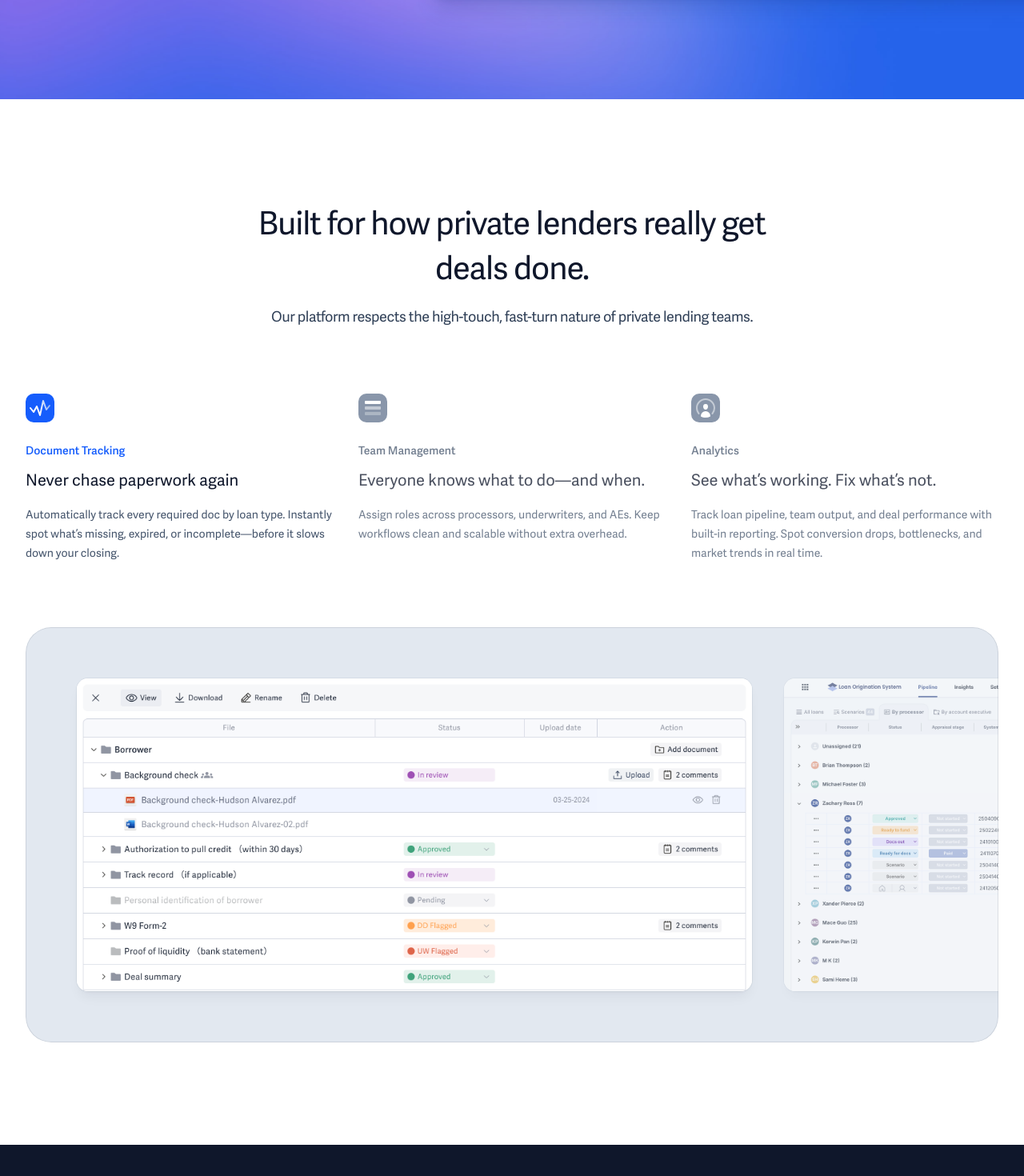
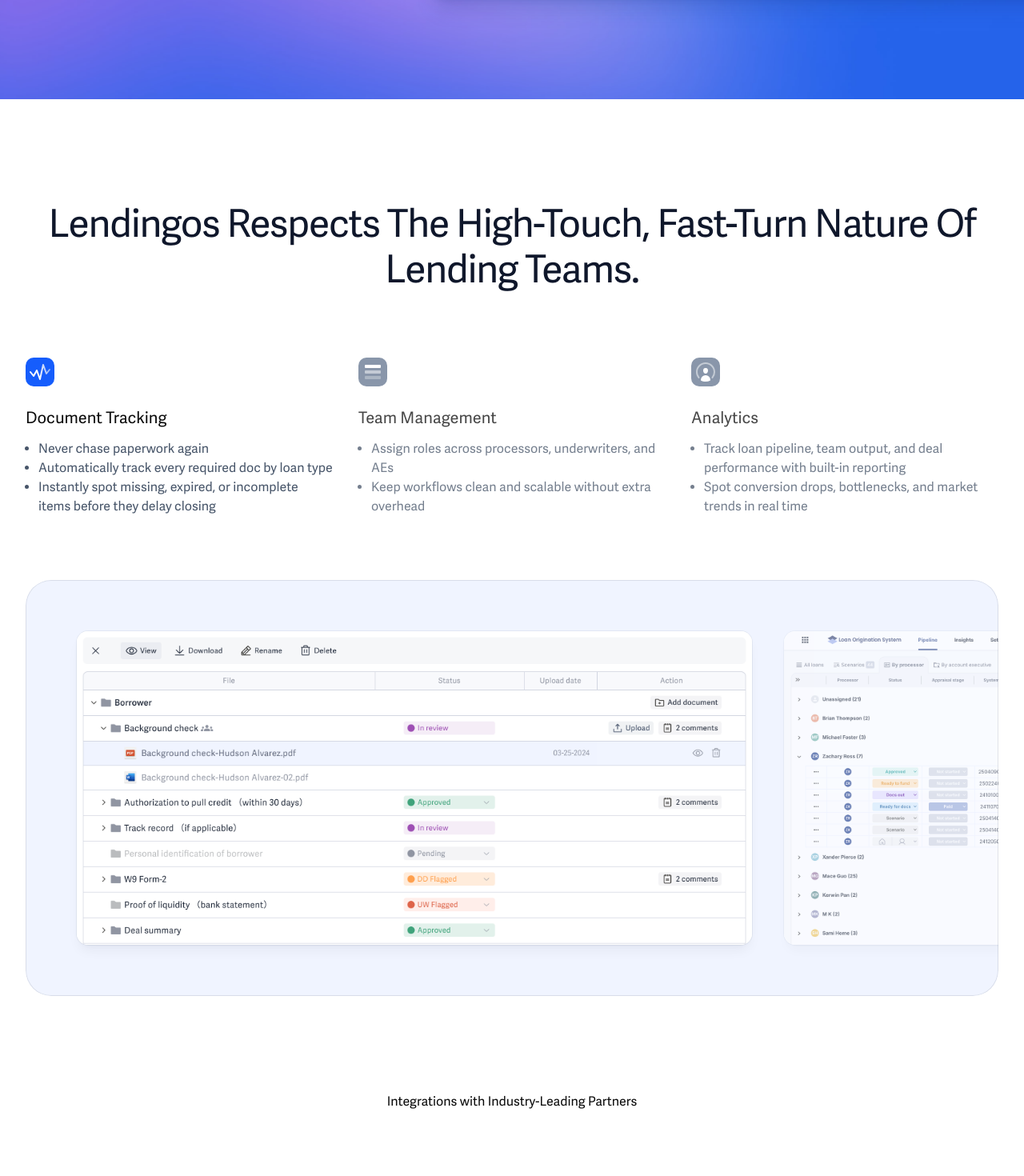
Before and after one commit to youlandinc/corepass-static-home, a Next.js app: page / in a window 1280 px wide. Shown: the part 2058-3528 px from the top of the page at 80% size. Built offline with nearby package versions, Linux system fonts and the light colour scheme.

Commit message:
feat: update

```diff
--- a/src/app/lenders/page.tsx
+++ b/src/app/lenders/page.tsx
@@ -1,6 +1,8 @@
 import { Button } from '@/components/Button'
 import { Header } from '@/components/Header'
 import { Hero } from '@/components/Hero'
+import { PrimaryFeatures } from '@/components/PrimaryFeatures'
+import { SecondaryFeatures } from '@/components/SecondaryFeatures'
 import { CallToAction } from '@/components/CallToAction'
 import { Testimonials } from '@/components/Testimonials'
 import { Faqs } from '@/components/Faqs'
@@ -18,6 +20,8 @@
       <Header />
       <main>
         <Hero />
+        <PrimaryFeatures />
+        <SecondaryFeatures />
         <CallToAction
           title={LENDERS_CALL.title}
           subtitle={LENDERS_CALL.subtitle}
--- a/src/components/CallToAction.tsx
+++ b/src/components/CallToAction.tsx
@@ -23,7 +23,7 @@
       className="relative mx-20 overflow-hidden rounded-[48px] py-32"
     >
       <Image
-        className="absolute top-1/2 left-1/2 w-full max-w-none -translate-x-1/2 -translate-y-1/2"
+        className="absolute top-1/2 left-1/2 h-full w-full max-w-none -translate-x-1/2 -translate-y-1/2"
         src={backgroundImage}
         alt=""
         width={2347}
--- a/src/components/PrimaryFeatures.tsx
+++ b/src/components/PrimaryFeatures.tsx
@@ -79,11 +79,11 @@
       <Container className="relative">
         <div className="max-w-2xl md:mx-auto md:text-center xl:max-w-none">
           <h2 className="mx-auto max-w-[800px] font-display text-3xl tracking-tight text-white sm:text-4xl md:text-5xl">
-            Run your entire lending operation from one streamlined platform
+            Run Your Entire Lending Operation From One Streamlined Platform
           </h2>
           <p className="mx-auto mt-6 max-w-[700px] text-lg tracking-tight text-blue-100">
-            Corepass replaces spreadsheets, endless email chains, and manual doc
-            prep with a fast, modern system built for private lenders.
+            LendingOS replaces spreadsheets, endless email chains, and manual
+            doc prep with a fast, modern system built for private lenders.
           </p>
         </div>
         <TabGroup
--- a/src/components/SecondaryFeatures.tsx
+++ b/src/components/SecondaryFeatures.tsx
@@ -1,6 +1,11 @@
 'use client'
 
-import { useId } from 'react'
+import {
+  ComponentPropsWithoutRef,
+  ComponentType,
+  ReactNode,
+  useId,
+} from 'react'
 import Image, { type ImageProps } from 'next/image'
 import { Tab, TabGroup, TabList, TabPanel, TabPanels } from '@headlessui/react'
 import clsx from 'clsx'
@@ -12,19 +17,22 @@
 import BANNER_3 from '@/images/banner/banner-3.png'
 
 interface Feature {
-  name: React.ReactNode
-  summary: string
-  description: string
+  name: ReactNode
+  intro: string[]
   image: ImageProps['src']
-  icon: React.ComponentType
+  icon: ComponentType
+  mark: string
 }
 
 const features: Array<Feature> = [
   {
     name: 'Document Tracking',
-    summary: 'Never chase paperwork again',
-    description:
-      'Automatically track every required doc by loan type. Instantly spot what’s missing, expired, or incomplete—before it slows down your closing.',
+    mark: 'Document Tracking',
+    intro: [
+      'Never chase paperwork again',
+      'Automatically track every required doc by loan type',
+      'Instantly spot missing, expired, or incomplete items before they delay closing',
+    ],
     image: BANNER_1,
     icon: function ReportingIcon() {
       let id = useId()
@@ -56,9 +64,11 @@
   },
   {
     name: 'Team Management',
-    summary: 'Everyone knows what to do—and when.',
-    description:
-      'Assign roles across processors, underwriters, and AEs. Keep workflows clean and scalable without extra overhead.',
+    mark: 'Team Management',
+    intro: [
+      'Assign roles across processors, underwriters, and AEs',
+      'Keep workflows clean and scalable without extra overhead',
+    ],
     image: BANNER_2,
     icon: function InventoryIcon() {
       return (
@@ -83,9 +93,11 @@
   },
   {
     name: 'Analytics',
-    summary: 'See what’s working. Fix what’s not.',
-    description:
-      'Track loan pipeline, team output, and deal performance with built-in reporting. Spot conversion drops, bottlenecks, and market trends in real time.',
+    mark: 'Analytics',
+    intro: [
+      'Track loan pipeline, team output, and deal performance with built-in reporting',
+      'Spot conversion drops, bottlenecks, and market trends in real time',
+    ],
     image: BANNER_3,
     icon: function ContactsIcon() {
       return (
@@ -110,7 +122,7 @@
   isActive,
   className,
   ...props
-}: React.ComponentPropsWithoutRef<'div'> & {
+}: ComponentPropsWithoutRef<'div'> & {
   feature: Feature
   isActive: boolean
 }) {
@@ -129,18 +141,14 @@
           <feature.icon />
         </svg>
       </div>
-      <h3
-        className={clsx(
-          'mt-6 text-sm font-medium',
-          isActive ? 'text-blue-600' : 'text-slate-600',
-        )}
-      >
-        {feature.name}
-      </h3>
-      <p className="mt-2 font-display text-xl text-slate-900">
-        {feature.summary}
-      </p>
-      <p className="mt-4 text-sm text-slate-600">{feature.description}</p>
+      <h3 className={clsx('mt-6 text-[20px]')}>{feature.name}</h3>
+      <ul className={'mt-3 list-disc pl-4'}>
+        {feature.intro.map((intro, index) => (
+          <li key={`${intro}-${index}`} className={'text-[#475569]'}>
+            {intro}
+          </li>
+        ))}
+      </ul>
     </div>
   )
 }
@@ -149,7 +157,7 @@
   return (
     <div className="-mx-4 mt-20 flex flex-col gap-y-10 overflow-hidden px-4 sm:-mx-6 sm:px-6 lg:hidden">
       {features.map((feature) => (
-        <div key={feature.summary}>
+        <div key={feature.mark}>
           <Feature feature={feature} className="mx-auto max-w-2xl" isActive />
           <div className="relative mt-10 pb-10">
             <div className="absolute -inset-x-4 top-8 bottom-0 bg-slate-200 sm:-inset-x-6" />
@@ -178,7 +186,7 @@
           <TabList className="grid grid-cols-3 gap-x-8">
             {features.map((feature, featureIndex) => (
               <Feature
-                key={feature.summary}
+                key={feature.mark}
                 feature={{
                   ...feature,
                   name: (
@@ -193,12 +201,12 @@
               />
             ))}
           </TabList>
-          <TabPanels className="relative mt-20 overflow-hidden rounded-4xl bg-slate-200 px-14 py-16 xl:px-16">
+          <TabPanels className="relative mt-20 overflow-hidden rounded-4xl bg-[#F0F4FF] px-14 py-16 xl:px-16">
             <div className="-mx-5 flex">
               {features.map((feature, featureIndex) => (
                 <TabPanel
                   static
-                  key={feature.summary}
+                  key={feature.mark}
                   className={clsx(
                     'px-5 transition duration-500 ease-in-out data-selected:not-data-focus:outline-hidden',
                     featureIndex !== selectedIndex && 'opacity-60',
@@ -235,17 +243,17 @@
       className="pt-20 pb-14 sm:pt-32 sm:pb-20 lg:pb-32"
     >
       <Container>
-        <div className="mx-auto max-w-2xl md:text-center">
-          <h2 className="font-display text-3xl tracking-tight text-slate-900 sm:text-4xl">
-            Built for how private lenders really get deals done.
-          </h2>
-          <p className="mt-4 text-lg tracking-tight text-slate-700">
-            Our platform respects the high-touch, fast-turn nature of private
-            lending teams.
-          </p>
-        </div>
+        <h2 className="mx-auto max-w-[1280px] font-display text-3xl leading-[1.2] tracking-tight text-slate-900 md:text-center lg:text-[48px]">
+          Lendingos Respects The High-Touch, Fast-Turn Nature Of Lending Teams.
+        </h2>
         <FeaturesMobile />
         <FeaturesDesktop />
+        <div className={'mt-30'}>
+          <p className={'text-center'}>
+            Integrations with Industry-Leading Partners
+          </p>
+          <div className={'mt-8'}></div>
+        </div>
       </Container>
     </section>
   )
```
